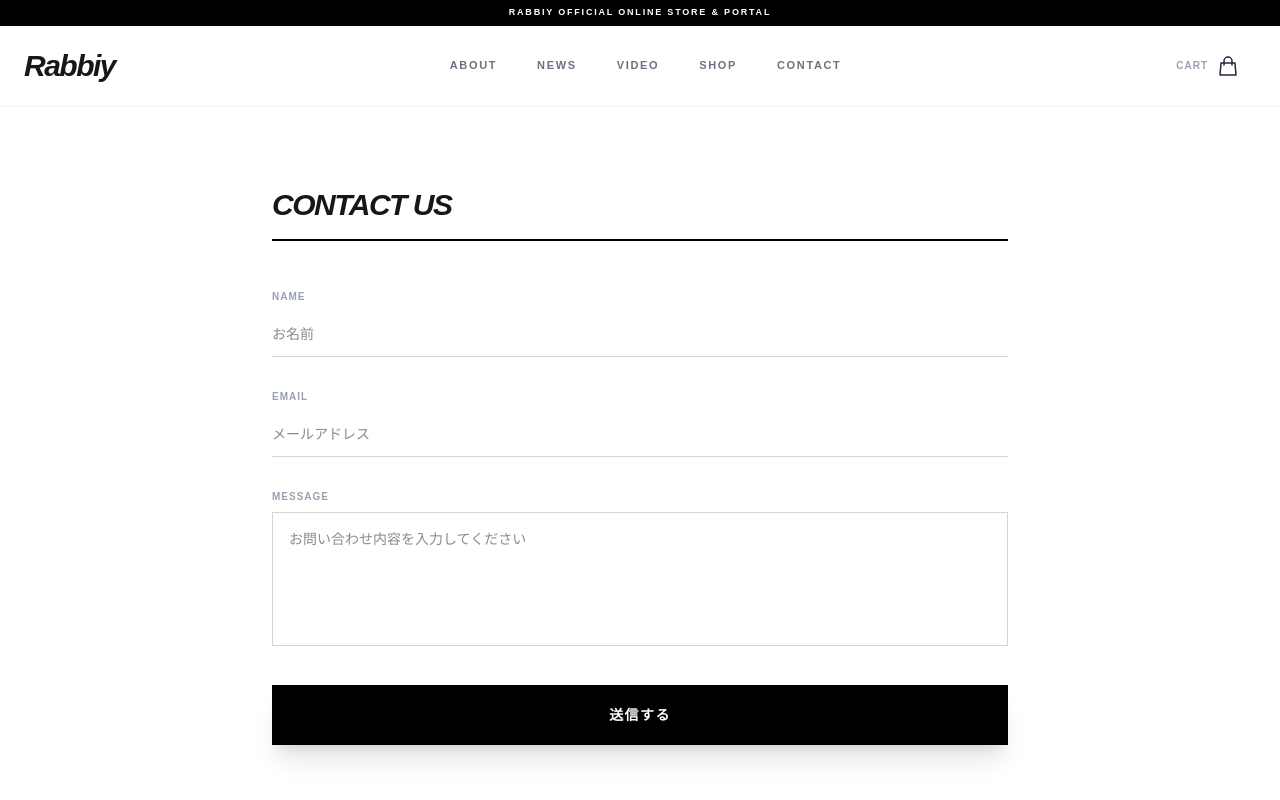
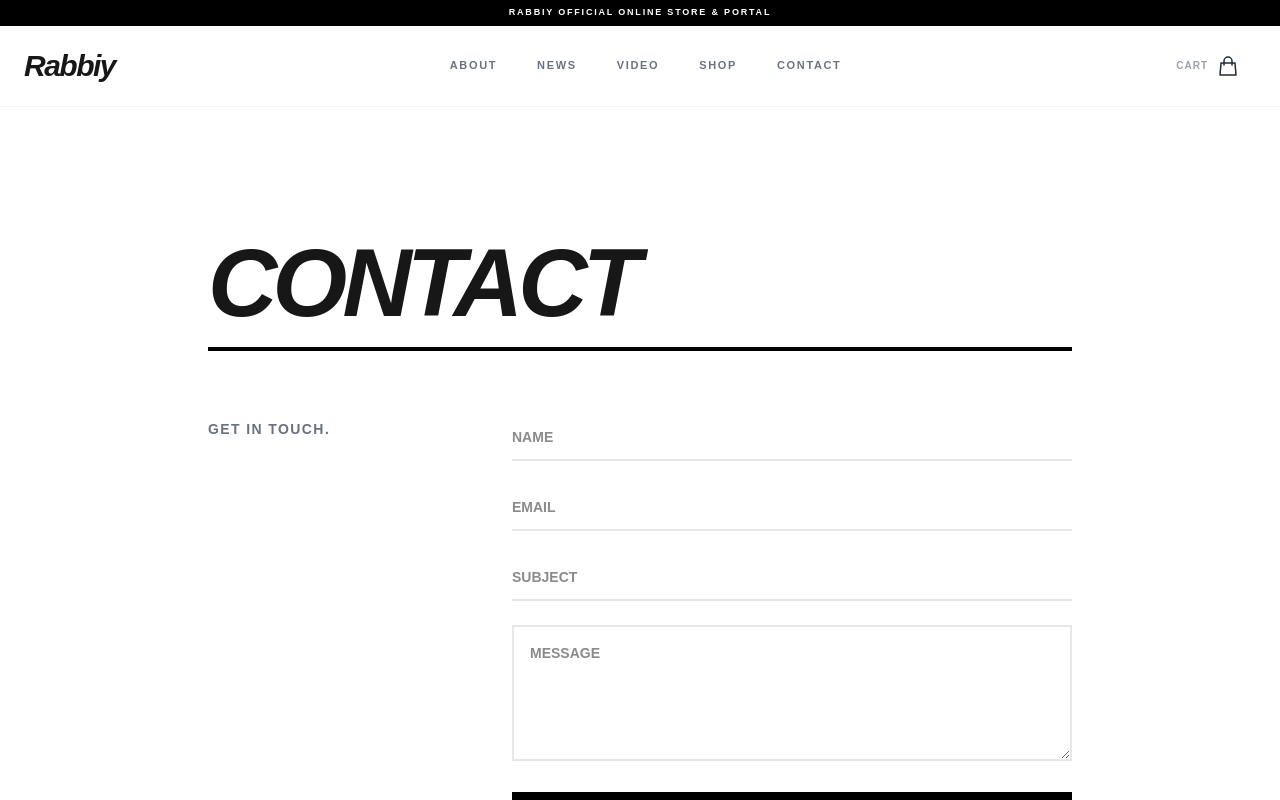
Before and after one commit to starfield321/Rabbiy-s-shop, a Next.js app: page /contact in a window 1280 px wide. Shown: the top 800 px of the page. Built offline with nearby package versions, Linux system fonts and the light colour scheme; no server answers.

Commit message:
お問い合わせ修正

```diff
--- a/package.json
+++ b/package.json
@@ -14,6 +14,7 @@
     "next": "16.0.8",
     "react": "19.2.1",
     "react-dom": "19.2.1",
+    "resend": "^6.6.0",
     "stripe": "^14.25.0"
   },
   "devDependencies": {
--- a/src/app/about/page.tsx
+++ b/src/app/about/page.tsx
@@ -44,7 +44,7 @@ export default function AboutPage() {
               その後DTMでボーカロイドを用いた楽曲制作を始め、ロックだけでなくテクノポップやEDMに触れ、特に日本独自に発展した「kawaii future bass」に興味を持ち、サブカル系DJイベントに繰り出すようになる。
             </p>
             <p>
-              次第に一人で場を沸かせることができるDJそのものにも興味を持ち始め、TOKYO DJ部に入部。影響を受けたkawaii future bass、ボーカロイド、J-POPを中心としたDJプレイを行う。
+              次第に一人で場を沸かせることができるDJそのものにも興味を持ち始め、自身でもDJを始める。影響を受けたkawaii future bass、ボーカロイド、J-POPを中心としたDJプレイを行う。
             </p>
             <p>
               2024年4月からは、エレクトロサウンドを中心としたオリジナル楽曲のストリーミング配信・YouTube投稿をスタートし、「DJ×トラックメイカー」のポジションを目指し活動中。
@@ -65,7 +65,7 @@ export default function AboutPage() {
 
             {/* YouTube リンクボタン (追加！) */}
             <Link
-              href="https://www.youtube.com/@あなたのチャンネルID"
+              href="https://www.youtube.com/@Rabbiychannel"
               target="_blank"
               className="inline-flex items-center justify-center w-full md:w-auto bg-red-600 text-white px-10 py-5 font-black uppercase tracking-[0.2em] text-xs hover:bg-black transition-all shadow-lg active:scale-[0.98]"
             >
--- /dev/null
+++ b/src/app/actions/sendEmail.ts
@@ -0,0 +1,25 @@
+'use server';
+
+import { Resend } from 'resend';
+
+const resend = new Resend(process.env.RESEND_API_KEY);
+
+export async function sendEmail(formData: FormData) {
+  const name = formData.get('name') as string;
+  const email = formData.get('email') as string;
+  const subject = formData.get('subject') as string;
+  const message = formData.get('message') as string;
+
+  try {
+    await resend.emails.send({
+      from: 'Contact Form <onboarding@resend.dev>', // 独自ドメインがない間はこのまま
+      to: 'あなたの受信用メールアドレス@gmail.com', // 自分が受け取りたいアドレス
+      subject: `【Website Inquiry】${subject}`,
+      replyTo: email,
+      text: `Name: ${name}\nEmail: ${email}\n\nMessage:\n${message}`,
+    });
+    return { success: true };
+  } catch (error) {
+    return { success: false, error };
+  }
+}
--- a/src/app/contact/page.tsx
+++ b/src/app/contact/page.tsx
@@ -1,70 +1,61 @@
 'use client';
 
 import { useState } from 'react';
+import { sendEmail } from '@/app/actions/sendEmail';
 
 export default function ContactPage() {
-  const [submitted, setSubmitted] = useState(false);
+  const [isSent, setIsSent] = useState(false);
+  const [isSending, setIsSending] = useState(false);
 
-  const handleSubmit = (e: React.FormEvent) => {
-    e.preventDefault();
-    // ここに送信処理を書きますが、まずは見た目と動きだけ！
-    setSubmitted(true);
-  };
+  async function handleSubmit(formData: FormData) {
+    setIsSending(true);
+    const result = await sendEmail(formData);
+    setIsSending(false);
 
-  if (submitted) {
-    return (
-      <main className="max-w-3xl mx-auto px-4 py-20 text-center">
-        <h1 className="text-2xl font-black mb-6 italic tracking-tighter">THANK YOU!</h1>
-        <p className="text-gray-500 mb-10 text-sm">お問い合わせを受け付けました。返信まで少々お待ちください。</p>
-        <button onClick={() => setSubmitted(false)} className="text-xs underline text-gray-400">戻る</button>
-      </main>
-    );
+    if (result.success) {
+      setIsSent(true);
+    } else {
+      alert('エラーが発生しました。時間を置いて再度お試しください。');
+    }
   }
 
   return (
-    <main className="max-w-3xl mx-auto px-4 py-12 md:py-20">
-      <h1 className="text-3xl font-black italic tracking-tighter mb-12 border-b-2 border-black pb-4 uppercase">
-        Contact Us
-      </h1>
+    <main className="max-w-4xl mx-auto px-4 py-16 md:py-32">
+      <div className="mb-16 border-b-4 border-black pb-4">
+        <h1 className="text-5xl md:text-8xl font-black italic tracking-tighter uppercase leading-none">Contact</h1>
+      </div>
 
-      <form onSubmit={handleSubmit} className="space-y-8">
-        <div>
-          <label className="block text-[10px] font-black uppercase tracking-widest text-gray-400 mb-2">Name</label>
-          <input
-            required
-            type="text"
-            placeholder="お名前"
-            className="w-full border-b border-gray-300 py-3 focus:border-black outline-none transition-colors text-sm"
-          />
+      <div className="grid grid-cols-1 md:grid-cols-12 gap-12">
+        <div className="md:col-span-4 text-sm font-bold text-gray-500 uppercase tracking-widest leading-loose">
+          {isSent ? "Thank you!" : "Get in touch."}
         </div>
 
-        <div>
-          <label className="block text-[10px] font-black uppercase tracking-widest text-gray-400 mb-2">Email</label>
-          <input
-            required
-            type="email"
-            placeholder="メールアドレス"
-            className="w-full border-b border-gray-300 py-3 focus:border-black outline-none transition-colors text-sm"
-          />
+        <div className="md:col-span-8">
+          {isSent ? (
+            <div className="py-20 text-center bg-gray-50 border-2 border-dashed border-gray-200">
+              <p className="text-xl font-black uppercase italic tracking-tighter">Message Sent Successfully.</p>
+              <p className="text-xs font-bold mt-4 text-gray-400">メッセージを送信しました。返信まで少々お待ちください。</p>
+            </div>
+          ) : (
+            <form action={handleSubmit} className="space-y-6">
+              {/* 入力欄は前回と同じ（省略せずに実装してください） */}
+              <div className="space-y-6">
+                <input type="text" name="name" required placeholder="NAME" className="w-full border-b-2 border-gray-200 focus:border-black outline-none py-3 text-sm font-bold bg-transparent" />
+                <input type="email" name="email" required placeholder="EMAIL" className="w-full border-b-2 border-gray-200 focus:border-black outline-none py-3 text-sm font-bold bg-transparent" />
+                <input type="text" name="subject" placeholder="SUBJECT" className="w-full border-b-2 border-gray-200 focus:border-black outline-none py-3 text-sm font-bold bg-transparent" />
+                <textarea name="message" required rows={5} placeholder="MESSAGE" className="w-full border-2 border-gray-200 focus:border-black outline-none p-4 text-sm font-bold bg-transparent" />
+              </div>
+
+              <button
+                disabled={isSending}
+                className="w-full bg-black text-white py-5 font-black uppercase tracking-[0.3em] text-xs hover:bg-gray-800 transition-all disabled:bg-gray-400"
+              >
+                {isSending ? 'Sending...' : 'Send Message'}
+              </button>
+            </form>
+          )}
         </div>
-
-        <div>
-          <label className="block text-[10px] font-black uppercase tracking-widest text-gray-400 mb-2">Message</label>
-          <textarea
-            required
-            rows={5}
-            placeholder="お問い合わせ内容を入力してください"
-            className="w-full border border-gray-300 p-4 focus:border-black outline-none transition-colors text-sm resize-none"
-          ></textarea>
-        </div>
-
-        <button
-          type="submit"
-          className="w-full bg-black text-white py-5 font-black hover:bg-gray-800 transition-all shadow-xl tracking-widest uppercase text-sm"
-        >
-          送信する
-        </button>
-      </form>
+      </div>
     </main>
   );
 }
```
Also changed, not shown: 1 other file (tests, documents, lock files or other folders).
